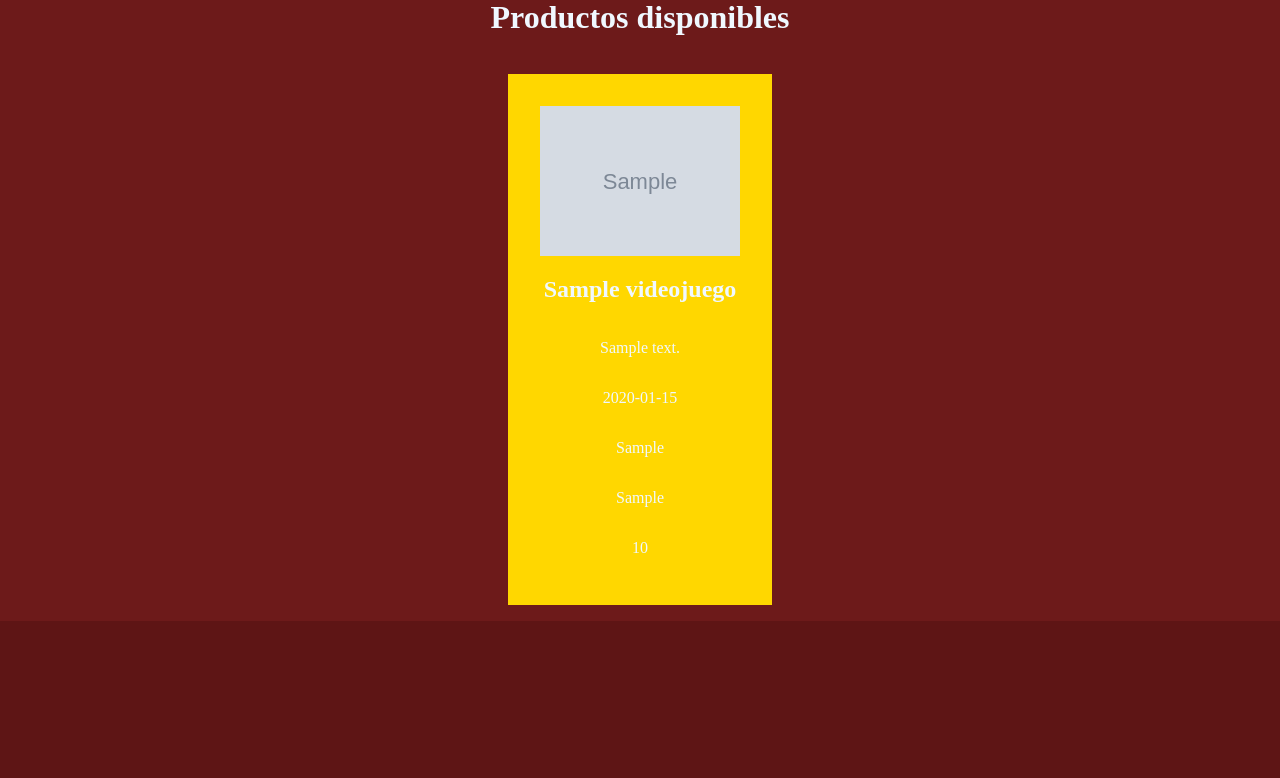
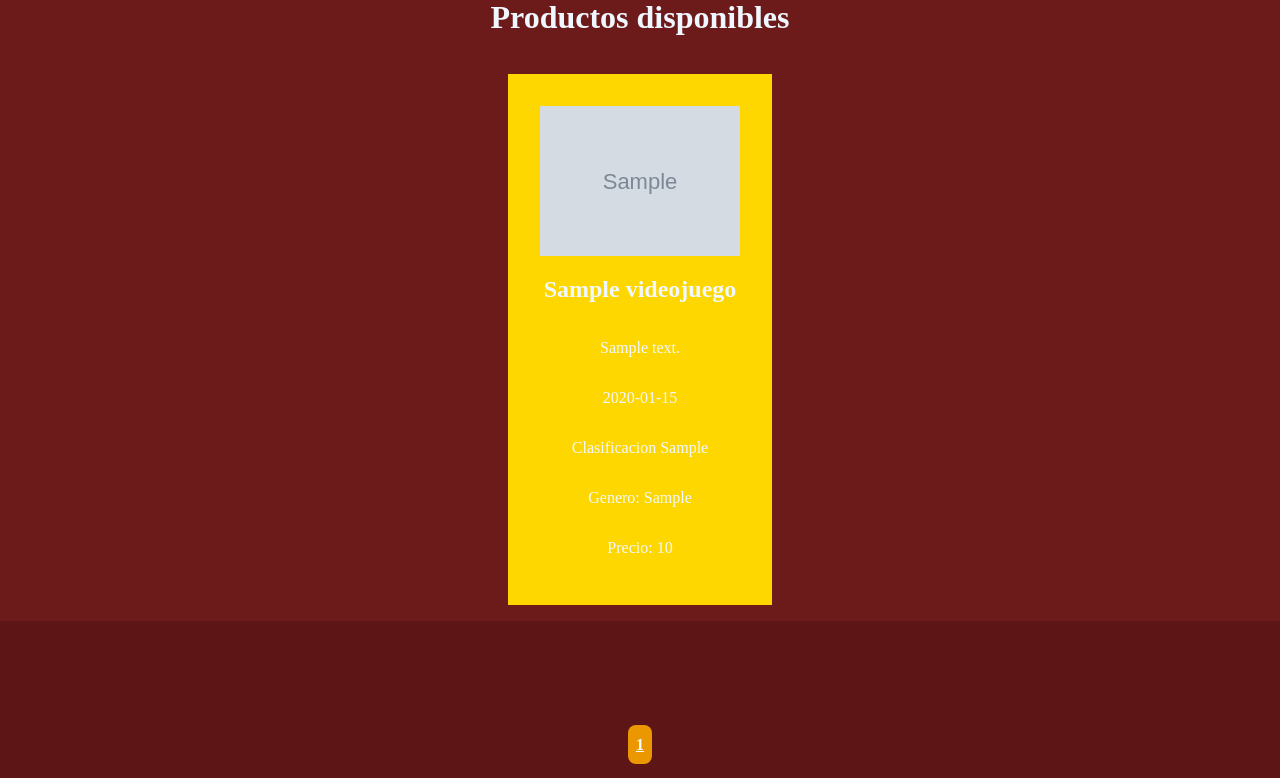
Before and after one commit to UanDuck/Game-Black, a PHP site: page /productos.php in a window 1280 px wide. Shown: the part 22-800 px from the top of the page. Run offline with PHP 8.4, Linux system fonts and the light colour scheme; tables that the repository leaves empty hold one stand-in row (values such as "Sample post"); grey boxes marked "Sample" are stand-in pictures.

Commit message:
Paguinacion, leer comentarios

```diff
--- /dev/null
+++ b/css/num_pg.css
@@ -0,0 +1,36 @@
+.paginacion {
+    position: absolute;
+    bottom: 3vh;
+
+}
+
+.a:hover,
+span:hover {
+    background: #c58000;
+    transition: .3s;
+    -webkit-box-shadow: 0px 0px 58px 3px rgba(0, 0, 0, 0.75);
+    -moz-box-shadow: 0px 0px 58px 3px rgba(0, 0, 0, 0.75);
+    box-shadow: 0px 0px 58px 3px rgba(0, 0, 0, 0.75);
+}
+
+a,
+span {
+    text-decoration: none;
+    color: white;
+    padding: 5px;
+    margin: 3px;
+    background: #c5800096;
+    border-radius: 8px;
+    padding: 11px 8px;
+    transition: .3s;
+    -webkit-box-shadow: 0px 0px 72px -20px rgba(0, 0, 0, 0.75);
+    -moz-box-shadow: 0px 0px 72px -20px rgba(0, 0, 0, 0.75);
+    box-shadow: 0px 0px 72px -20px rgba(0, 0, 0, 0.75);
+}
+
+span {
+    text-decoration: underline;
+    font-weight: 700;
+    background: #eb9800;
+
+}
--- /dev/null
+++ b/paginacion.php
@@ -0,0 +1,23 @@
+<?php
+include('conector.php');
+
+$consulta = "select count(*) ct from videojuegos"; // contar todos los registros
+$ex_consul = $conexion->query($consulta);
+$reg = mysqli_fetch_array($ex_consul);
+$total = $reg['ct']; // guarda el total de registros contados en la variable $total
+
+$limit = 1; // limita de productos a mostrar
+$paginas = ceil($total / $limit);  // ceil para redondear hacia arriba
+
+echo '<div class="paginacion">';
+
+for ($i = 1; $i <= $paginas; $i++) {
+    if ($i == $pagina_actual) {
+        echo '<span>' . $i . '</span>'; // muestra la pagina actual
+    } else {
+        echo '<a href="productos.php?pagina=' . $i . '">' . $i . '</a>'; // enlaza a otras páginas
+    }
+}
+
+echo '</div>';
+?>
--- a/productos.php
+++ b/productos.php
@@ -5,6 +5,7 @@
     <meta charset="UTF-8">
     <meta name="viewport" content="width=device-width, initial-scale=1.0">
     <link rel="stylesheet" href="css/pr_admin.css">
+    <link rel="stylesheet" href="css/num_pg.css">
     <title>Producto Admin</title>
 </head>
 
@@ -14,27 +15,35 @@
 
         <div class="container">
 
-            <?php include('conector.php');
+            <?php
+            include('conector.php');
             if ($conexion->connect_error) {
                 die('Hmmmmm esta mal   prodcuto php' . $conexion->connect_error);
             }
-            $consulta = "select id_v,nom_v,desc_v,fecha_lanz,clasif_v,genero_v,precio,imagen from videojuegos";
+
+            $pagina_actual = isset($_GET['pagina']) ? (int) $_GET['pagina'] : 1;  //obtiene el numero de lapag actual
+
+            $limit = 1;                 // limita los productos a mostrar   |   este se cambia junto con el de paginacion
+            $inic = ($pagina_actual - 1) * $limit; // calcula el umero nuevo en el que iniciara
+
+            $consulta = "select id_v, nom_v, desc_v, fecha_lanz, clasif_v, genero_v, precio, imagen from videojuegos limit $inic, $limit";
             $registros = $conexion->query($consulta);
 
             while ($reg = mysqli_fetch_array($registros)) {
                 $id_v = $reg['id_v'];
                 echo '<div class="producto">';
-                echo '<img src=' . $reg['imagen'] . ' style="width: 200px;" >';
+                echo '<img src="' . $reg['imagen'] . '" >';
                 echo '<h2> ' . $reg['nom_v'] . ' </h2>';
                 echo '<p> ' . $reg['desc_v'] . ' </p>';
                 echo '<p> ' . $reg['fecha_lanz'] . ' </p>';
-                echo '<p> ' . $reg['clasif_v'] . ' </p>';
-                echo '<p> ' . $reg['genero_v'] . ' </p>';
-                echo '<p> ' . $reg['precio'] . ' </p>';
+                echo '<p>Clasificacion  ' . $reg['clasif_v'] . ' </p>';
+                echo '<p>Genero: ' . $reg['genero_v'] . ' </p>';
+                echo '<p>Precio: ' . $reg['precio'] . ' </p>';
                 echo '</div>';
             }
+
+            include('paginacion.php');
             ?>
-
         </div>
 </body>
 
```
